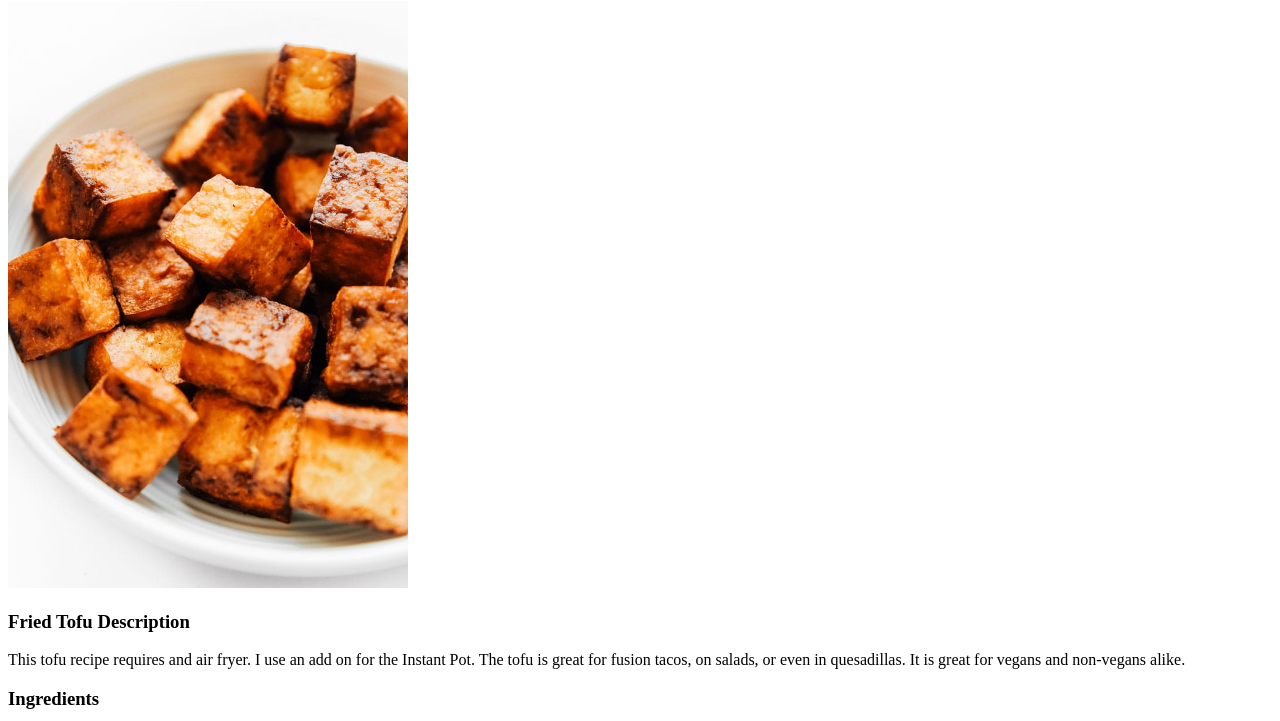
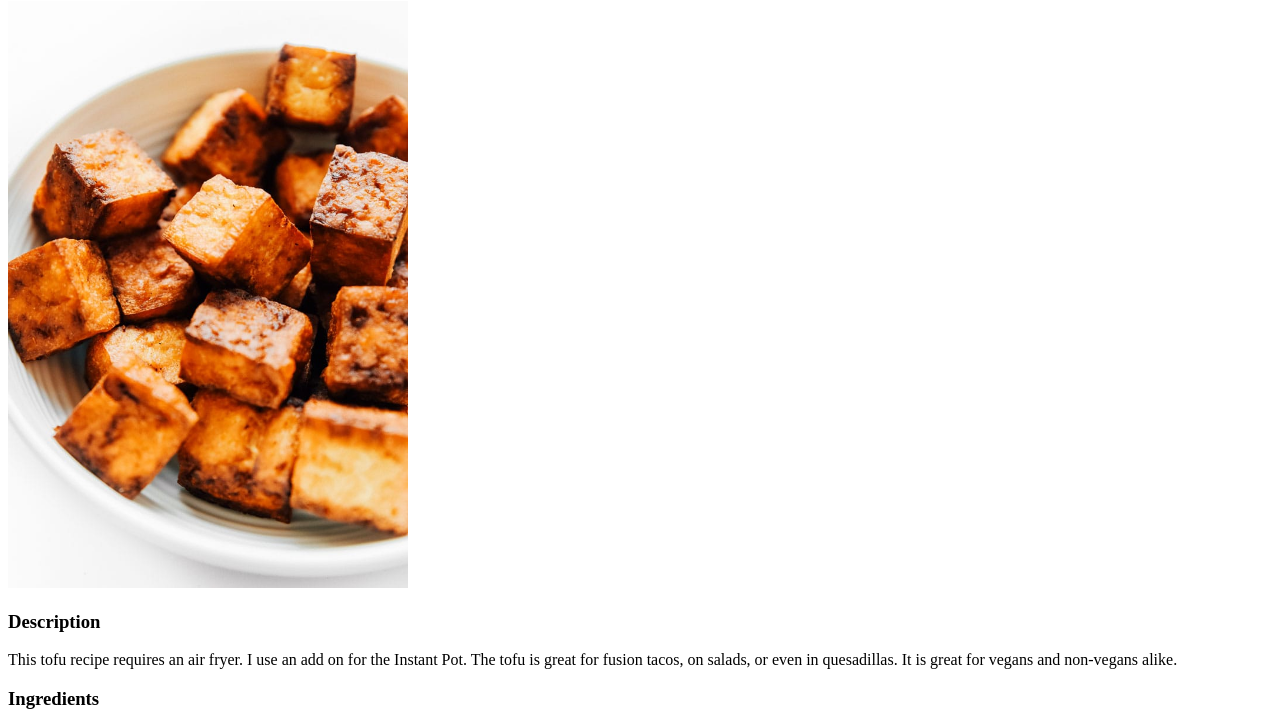
Before and after one commit to krjohnson628/odin-recipes, a plain HTML site: page friedtofu.html in a window 1280 px wide. Shown: the part 79-800 px from the top of the page. Drawn offline with Linux system fonts and the light colour scheme.

Commit message:
Modify description for consistency

```diff
--- a/friedtofu.html
+++ b/friedtofu.html
@@ -7,8 +7,8 @@
 <body>
     <h1>Fried Tofu</h1>
     <img src="./images/friedtofu.jpg" width="400" alt="Image of air-fried tofu">
-    <h3>Fried Tofu Description</h3>
-    <p>This tofu recipe requires and air fryer.  I use an add on for the Instant Pot. The tofu is great for fusion tacos, on salads, or even in quesadillas. It is great for vegans and non-vegans alike.</p>
+    <h3>Description</h3>
+    <p>This tofu recipe requires an air fryer.  I use an add on for the Instant Pot. The tofu is great for fusion tacos, on salads, or even in quesadillas. It is great for vegans and non-vegans alike.</p>
     <h3>Ingredients</h3>
     <ul>
         <li>1 10oz package of firm tofu (Hodo brand preferred)</li>
```
Also changed, not shown: icecream.html (+2 -1 lines), tortillas.html (+1 -1 lines).
